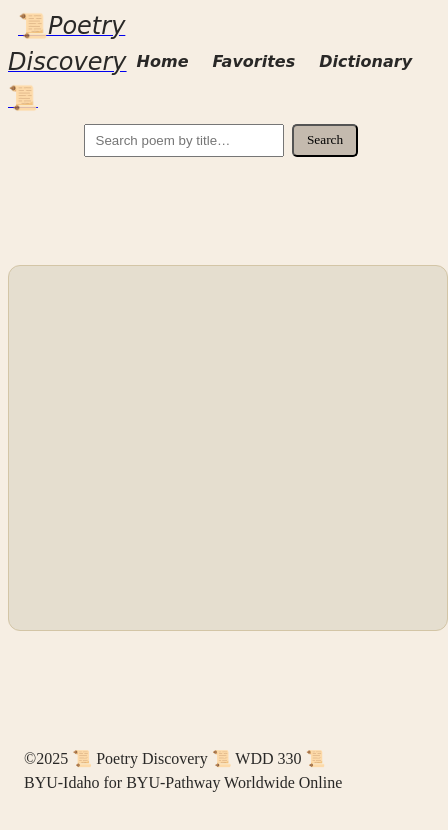
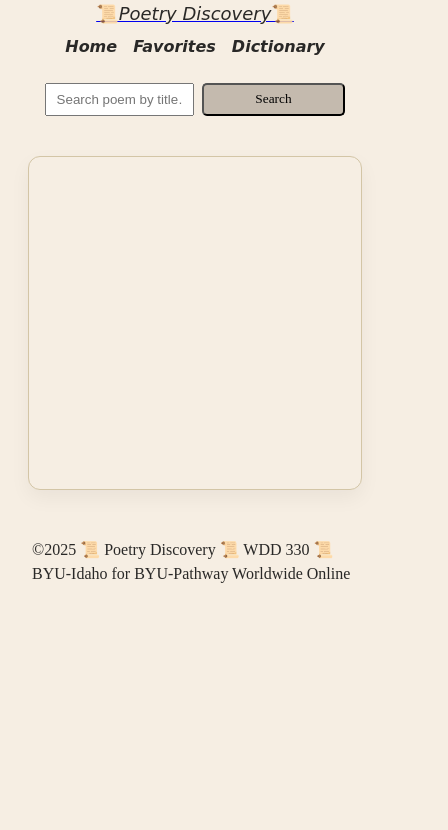
Before and after one commit to dragnum3xp/poetry-discovery, a website built with Vite: page index.html in a window 390 px wide. Shown: the whole page, 448 px wide, since content can reach past the window. Built offline with nearby package versions, Linux system fonts and the light colour scheme; no server answers; a web font is replaced by a local one.

Commit message:
finishing responsiveness

```diff
--- a/src/css/style.css
+++ b/src/css/style.css
@@ -21,10 +21,20 @@ html{
   margin: 0 auto;
 }
 
-header {
+header,
+.search-bar,
+.r-poem,
+.comments-section {
+  max-width: 1000px;
+  margin-left: auto;
+  margin-right: auto;
   background-color:  	#f6eee3;
   font-family:"Petit Formal Script", cursive ;
   font-style: oblique ;
+}
+
+body {
+  margin: 0;
 }
 
 .highlight {
@@ -83,6 +93,9 @@ header {
   border-bottom: 1px solid var(--primary-color);
 }
 
+.favorite-link {
+  font-family:"Petit Formal Script", cursive ;
+}
 
 footer {
   font-size: var(--small-font);
@@ -97,7 +110,7 @@ footer {
   justify-content: center;
   padding: 4rem 1rem;
   max-width: 800px;
-  margin: 0 auto;
+  margin: 4rem auto;
   width: 100%;
   min-height: 300px;
   padding: 2rem;
@@ -105,11 +118,12 @@ footer {
   border: 1px solid #d3c5a6;
   border-radius: 12px;
   font-size: 1.2rem;
-  line-height: 1.7;
+  line-height: 1.6;
   margin-top: 100px;
-  margin-bottom: 100px;
+  margin-bottom: 0.9rem;
   font-family: "Petit Formal Script";
   transition: opacity 0.4s ease, transform 0.4s ease;
+  box-shadow: 0 12px 30px rgba(0, 0, 0, 0.05);
 }
 
 .r-poem.fade-out {
@@ -176,3 +190,130 @@ button {
   padding: 0.4rem 0.8rem;
   cursor: pointer;
 }
+
+
+/* =========================
+   Responsive Design
+========================= */
+
+@media (max-width: 900px) {
+
+  html {
+    padding: 0 1rem;
+  }
+
+  /* Header stacks */
+  .header-inner {
+    flex-direction: column;
+    align-items: center;
+    gap: 0.5rem;
+  }
+
+  header,
+  .search-bar,
+  .r-poem,
+  .comments-section {
+  max-width: 650px;
+  margin-left: auto;
+  margin-right: auto;
+  background-color:  	#f6eee3;
+  font-family:"Petit Formal Script", cursive ;
+  font-style: oblique ;
+  }
+
+  .logo {
+    justify-content: center;
+  }
+
+  .main-nav ul {
+    flex-direction: row; /* not column */
+    flex-wrap: wrap;
+    justify-content: center;
+    gap: 1rem;
+  }
+
+
+  /* Search bar full width */
+  .search-bar {
+  justify-content: center;
+  margin-top: 1rem;
+  margin-bottom: 1rem;
+}
+
+  #poem-search {
+    width: 100%;
+    max-width: 500px;
+  }
+
+  #poem-search input,
+  #poem-search button {
+    width: 100%;
+  }
+
+  /* Poem box spacing */
+  .r-poem {
+    margin-top: 2rem;
+    margin-bottom: 2rem;
+    padding: 1.5rem;
+    font-size: 1rem;
+    box-shadow: 0 8px 20px rgba(0, 0, 0, 0.05);
+
+  }
+
+  .r-poem h2 {
+    font-size: 1.8rem;
+    line-height: 1.3;
+  }
+
+  /* Comments section spacing */
+  .comments-section {
+    padding: 0 1rem;
+  }
+
+  button {
+    width: 100%;
+  }
+
+}
+
+@media (max-width: 720px) {
+
+
+  header,
+  .search-bar,
+  .r-poem,
+  .comments-section {
+  max-width: 400px;
+  margin-left: auto;
+  margin-right: auto;
+  background-color:  	#f6eee3;
+  font-family:"Petit Formal Script", cursive ;
+  font-style: oblique ;
+}
+  .r-poem {
+    font-size: 0.95rem;
+    padding: 1rem;
+  }
+
+  .highlight {
+    font-size: large;
+  }
+
+}
+
+
+@media (max-width: 720px) {
+
+
+  header,
+  .search-bar,
+  .r-poem,
+  .comments-section {
+  max-width: 300px;
+  margin-left: auto;
+  margin-right: auto;
+  background-color:  	#f6eee3;
+  font-family:"Petit Formal Script", cursive ;
+  font-style: oblique ;
+}
+}
```
